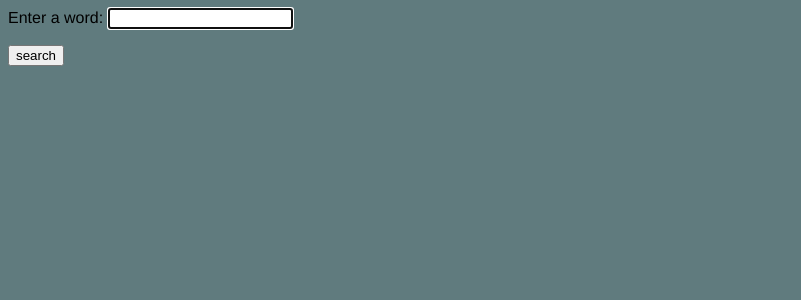
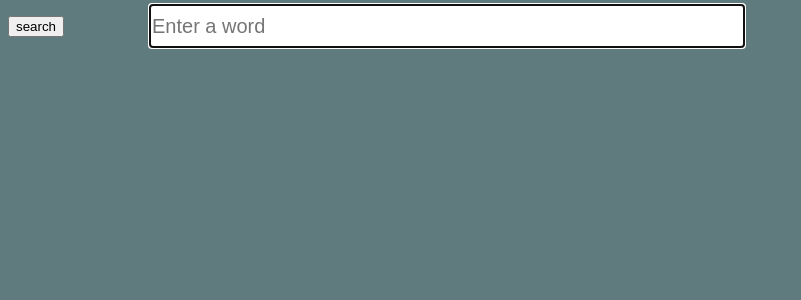
Before and after one commit to trungne/dictionary, a Flask app: page /1 in a window 1280 px wide. Shown: the top 300 px of the page, without its empty margins (0-801 px from the left). Run offline with Flask 2, Linux system fonts and the light colour scheme; data that the repository does not hold is empty; some libraries are stand-ins or nearby versions.

Commit message:
fix search bar

```diff
--- a/dictionary/static/css/main.css
+++ b/dictionary/static/css/main.css
@@ -2,4 +2,20 @@ body {
     margin: 10;
     font-family: Helvetica;
     background-color: rgb(96, 123, 126);
+    outline: none;
 }
+a:visited{
+    color: blue;
+}
+
+input[type=text]{
+    border: medium none;
+    display: block;
+    font-size: 20px;
+    height: 40px;
+    left: 150px;
+    line-height: 40px;
+    position: absolute;
+    top: 5px;
+    width: 590px;
+}
--- a/dictionary/templates/base.html
+++ b/dictionary/templates/base.html
@@ -13,8 +13,7 @@
 
 <body>
     <form action = "/" method="post">
-        Enter a word:
-        <input autocomplete="off" autofocus type="text" name="word" />
+        <input autocomplete="off" autofocus type="text" name="word" placeholder="Enter a word"/>
         <p><input type="submit" value="search" /></p>
     </form>
 
--- a/dictionary/templates/dictionary.html
+++ b/dictionary/templates/dictionary.html
@@ -18,12 +18,13 @@
 <br>
 
 {% for meaning in meanings %}
-    <b>{{meaning['partOfSpeech']}}</b>:
+    <h2>{{meaning['partOfSpeech']}}</h2>
+
     {% for definition in meaning['definitions'] %}
         {% for key, value in definition.items() %}
 
             {% if key == "definition" %}
-                {{ value }}
+                <li>{{ value }}</li>
                 <br>
             {% elif key == "example" %}
                 "<i>{{ value }}</i>"
```
